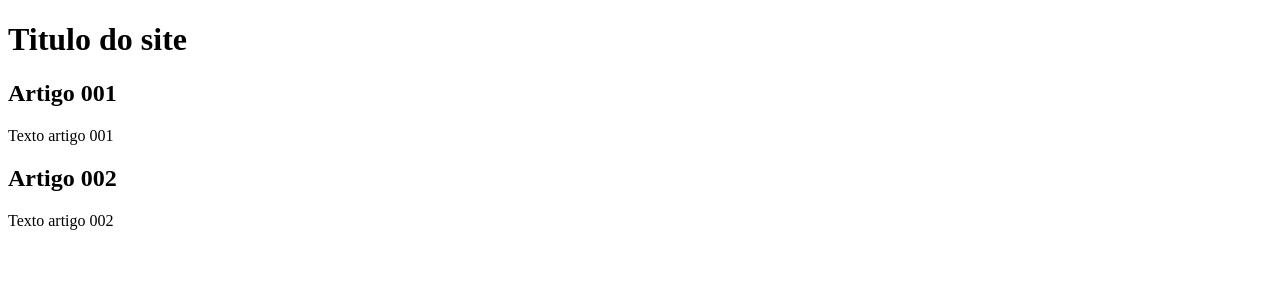
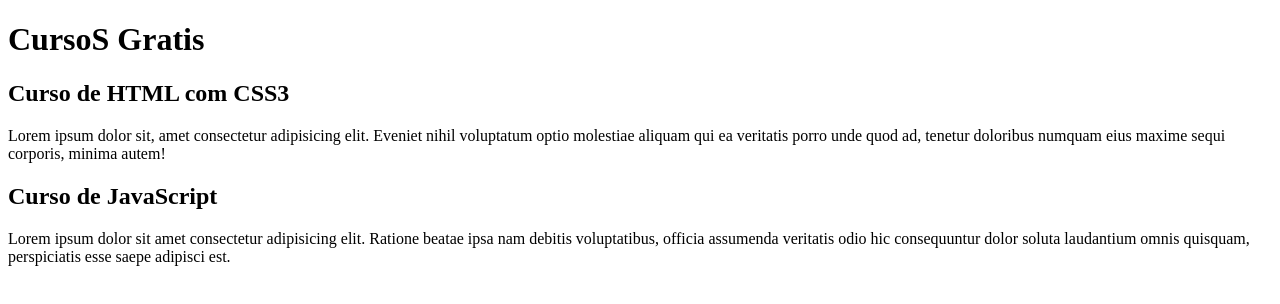
Before and after one commit to Jovisk10/Projeto_Git, a plain HTML site: page index.html in a window 1280 px wide. Drawn offline with Linux system fonts and the light colour scheme.

Commit message:
comecei a escrever o conteudo

```diff
--- a/index.html
+++ b/index.html
@@ -9,15 +9,15 @@
 <body>
     <main>
         <header>
-            <h1>Titulo do site</h1>
+            <h1>CursoS Gratis</h1>
         </header>
         <article>
-            <h2>Artigo 001</h2>
-            <p>Texto artigo 001</p>
+            <h2>Curso de HTML com CSS3</h2>
+            <p>Lorem ipsum dolor sit, amet consectetur adipisicing elit. Eveniet nihil voluptatum optio molestiae aliquam qui ea veritatis porro unde quod ad, tenetur doloribus numquam eius maxime sequi corporis, minima autem!</p>
         </article>
         <article>
-            <h2>Artigo 002</h2>
-            <p>Texto artigo 002</p>
+            <h2>Curso de JavaScript</h2>
+            <p>Lorem ipsum dolor sit amet consectetur adipisicing elit. Ratione beatae ipsa nam debitis voluptatibus, officia assumenda veritatis odio hic consequuntur dolor soluta laudantium omnis quisquam, perspiciatis esse saepe adipisci est.</p>
         </article>
     </main>
 </body>
```
